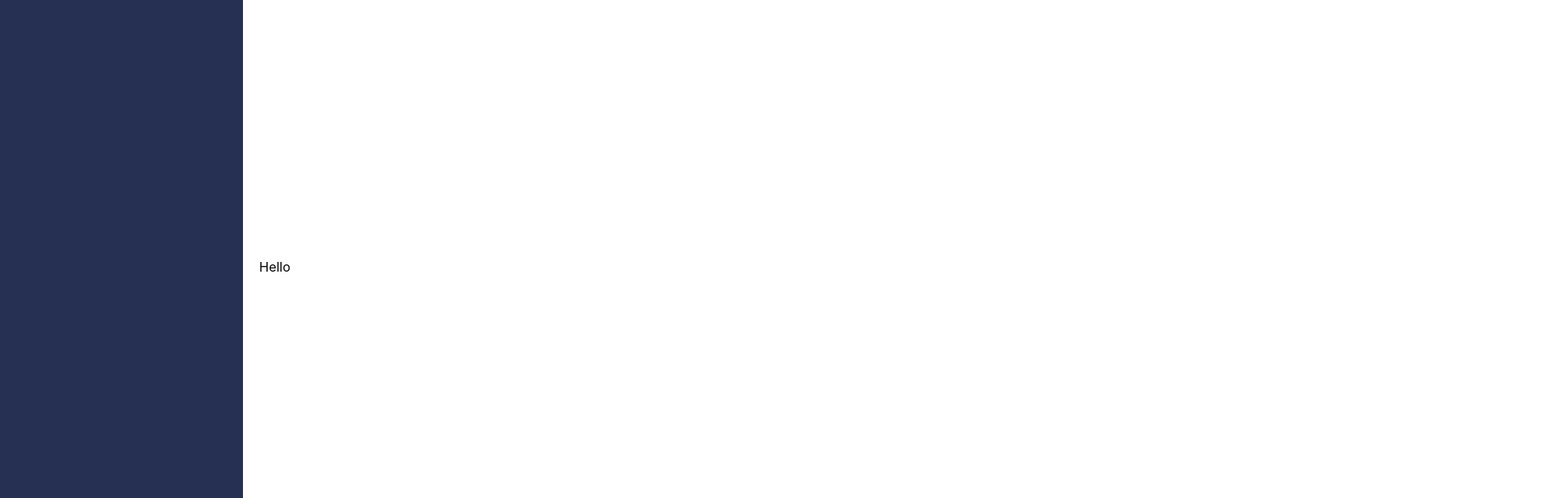
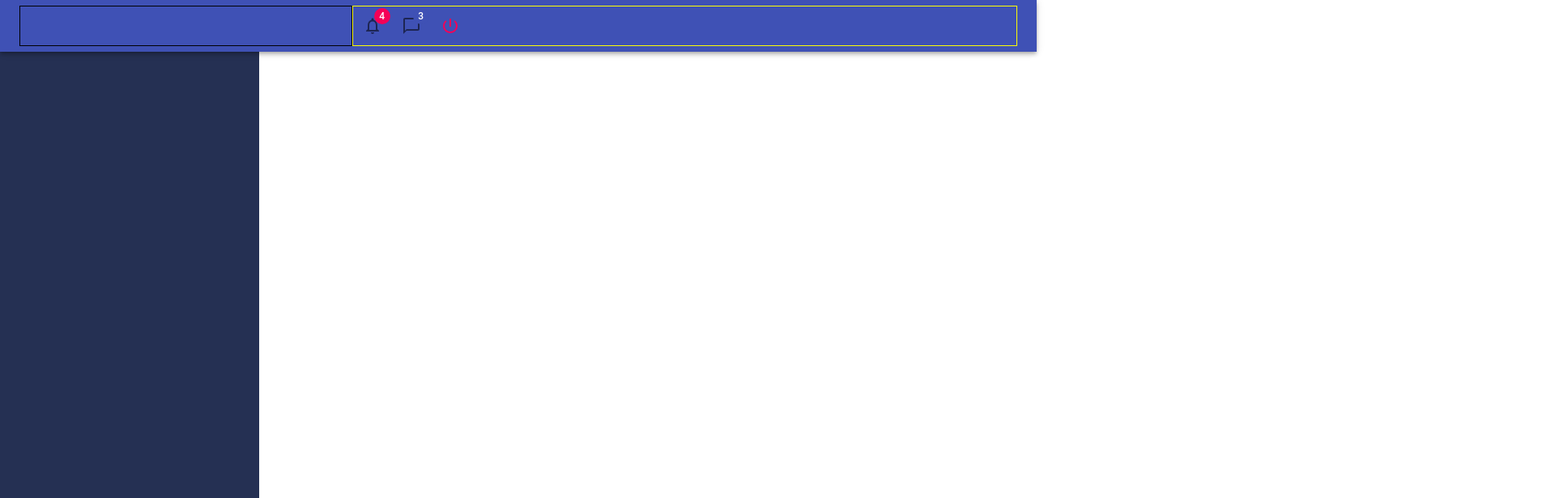
Before and after one commit to ninzvistal/Procurement_APP, a React (Create React App) app: page / in a window 1280 px wide. Shown: the top 616 px of the page at 81% size, 1920 px wide, since content can reach past the window. Built offline with nearby package versions, Linux system fonts and the light colour scheme.

Commit message:
with appbar

```diff
--- a/package.json
+++ b/package.json
@@ -4,6 +4,7 @@
   "private": true,
   "dependencies": {
     "@material-ui/core": "^4.11.3",
+    "@material-ui/icons": "^4.11.2",
     "@testing-library/jest-dom": "^5.11.4",
     "@testing-library/react": "^11.1.0",
     "@testing-library/user-event": "^12.1.10",
--- a/src/App.js
+++ b/src/App.js
@@ -4,13 +4,12 @@ import SideMenu from './components/SideMenu';
 import Header from './components/Header';
 import {
   makeStyles
-
 } from '@material-ui/core';
 
 
-const useStyle = makeStyles({
+const useStyles = makeStyles({
   appMain: {
-    padding: '320px',
+    padding: '300px',
     width: '100%'
   }
 })
@@ -18,14 +17,14 @@ const useStyle = makeStyles({
 
 function App() {
 
-  const classes = useStyle();
+  const classes = useStyles();
 
       return (
       <>
-        <div>
           <SideMenu />
-          <div className={classes.appMain}>Hello</div>
-        </div>
+          <div className={classes.appMain}>
+            <Header />
+          </div>
       </>
     );
 }
--- a/src/components/Header.js
+++ b/src/components/Header.js
@@ -1,9 +1,44 @@
 import React from 'react';
+import {
+    AppBar,
+    Toolbar,
+    Grid,
+    InputBase,
+    IconButton,
+    Badge,
+}from '@material-ui/core';
+import NotificationsNoneIcon from '@material-ui/icons/NotificationsNone';
+import PowerSettingsNewIcon from '@material-ui/icons/PowerSettingsNew';
+import ChatBubbleOutline from '@material-ui/icons/ChatBubbleOutline';
 
 const Header = () => {
 
     return (
-        <div>Hellow</div>
+        <AppBar postiion="static">
+            <Toolbar>
+                <Grid container>
+                    <Grid item xs={4} style={{border:'1px solid black'}}>
+                        <InputBase />
+                    </Grid>
+                    <Grid item xs={8} style={{border:'1px solid yellow'}}>
+                        <IconButton>
+                            <Badge badgeContent={4} color="secondary">
+                                <NotificationsNoneIcon />
+                            </Badge>
+                        </IconButton>
+                        <IconButton>
+                            <Badge badgeContent={3} color="primary">
+                                <ChatBubbleOutline />
+                            </Badge>
+                        </IconButton>
+                        <IconButton badgeContent={4} color="secondary">
+                                <PowerSettingsNewIcon />
+                        </IconButton>
+                    </Grid>
+                </Grid>
+            </Toolbar>
+
+        </AppBar>
     )
 
 }
--- a/src/components/SideMenu.js
+++ b/src/components/SideMenu.js
@@ -5,12 +5,12 @@ import {
 
 
 const useStyles = makeStyles({
-    sidemenu:{
+    sideMenu:{
         display: 'flex',
         flexDirection: 'column',
         position: 'absolute',
         left: '0px',
-        width: '300px',
+        width: '320px',
         height: '100%',
         backgroundColor:'#253053'
     }
@@ -19,12 +19,10 @@ const useStyles = makeStyles({
 const SideMenu = () => {
 
     const classes = useStyles();
-    console.log(classes);
-
-
 
     return(
-        <div className={classes.sidemenu}></div>
+        <div className={classes.sideMenu}>
+        </div>
     )
 
 }
```
Also changed, not shown: 1 other file (tests, documents, lock files or other folders).
